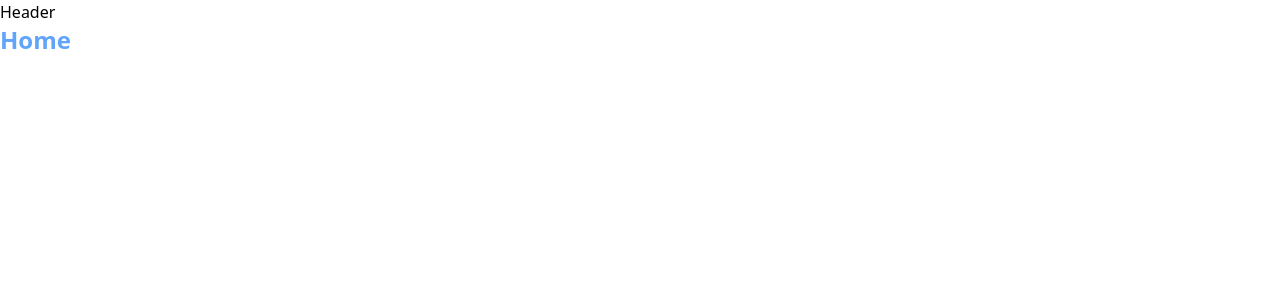
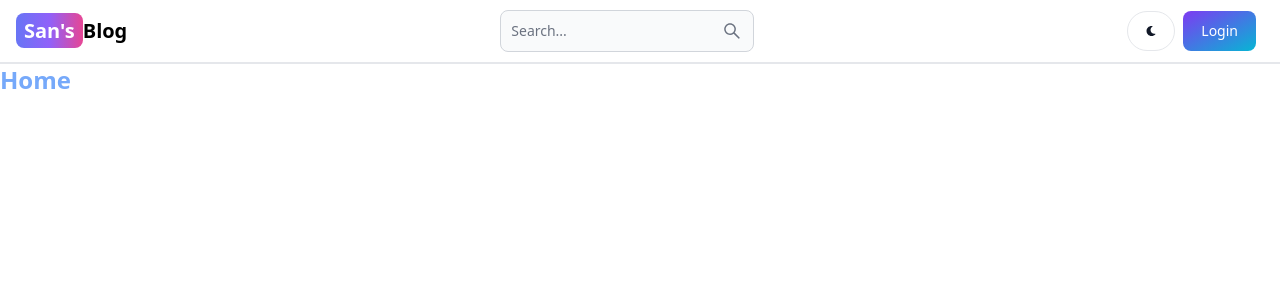
Before and after one commit to SanH16/mern-blog, a React (Vite) app in the folder client/: page / in a window 1280 px wide. Shown: the top 300 px of the page. Built offline with nearby package versions, Linux system fonts and the light colour scheme.

Commit message:
setup config and header
install flowbite

```diff
--- a/client/package.json
+++ b/client/package.json
@@ -10,8 +10,10 @@
     "preview": "vite preview"
   },
   "dependencies": {
+    "flowbite-react": "^0.7.2",
     "react": "^18.2.0",
     "react-dom": "^18.2.0",
+    "react-icons": "^5.0.1",
     "react-router-dom": "^6.22.2"
   },
   "devDependencies": {
--- a/client/src/components/Header.jsx
+++ b/client/src/components/Header.jsx
@@ -1,3 +1,42 @@
+import { Button, Navbar, TextInput } from "flowbite-react";
+import { Link } from "react-router-dom";
+import { AiOutlineSearch } from "react-icons/ai";
+import { FaMoon } from "react-icons/fa";
+
 export default function Header() {
-  return <div>Header</div>;
+  return (
+    <Navbar className="border-b-2">
+      <Link
+        to="/"
+        className="self-center whitespace-nowrap text-sm font-semibold sm:text-xl dark:text-white"
+      >
+        <span className="rounded-lg bg-gradient-to-r from-indigo-500 via-purple-500 to-pink-500 px-2 py-1 text-white">
+          San's
+        </span>
+        Blog
+      </Link>
+      <form action="">
+        <TextInput
+          type="text"
+          placeholder="Search..."
+          rightIcon={AiOutlineSearch}
+          className="hidden lg:inline"
+        />
+      </form>
+      <Button className="h-10 w-12 lg:hidden" color="gray" pill>
+        <AiOutlineSearch />
+      </Button>
+      <div className="flex gap-2 md:order-2">
+        <Button className="hidden h-10 w-12 sm:inline" color="gray" pill>
+          <FaMoon />
+        </Button>
+        <Link to="/login">
+          <Button gradientDuoTone="purpleToBlue">Login</Button>
+        </Link>
+        <Navbar.Collapse>
+          <Navbar.Link active></Navbar.Link>
+        </Navbar.Collapse>
+      </div>
+    </Navbar>
+  );
 }
--- a/client/tailwind.config.js
+++ b/client/tailwind.config.js
@@ -1,8 +1,12 @@
 /** @type {import('tailwindcss').Config} */
 export default {
-  content: ["./index.html", "./src/**/*.{js,ts,jsx,tsx}"],
+  content: [
+    "./index.html",
+    "./src/**/*.{js,ts,jsx,tsx}",
+    "node_modules/flowbite-react/lib/esm/**/*.js",
+  ],
   theme: {
     extend: {},
   },
-  plugins: [],
+  plugins: [require("flowbite/plugin")],
 };
```
Also changed, not shown: 1 other file (tests, documents, lock files or other folders).
